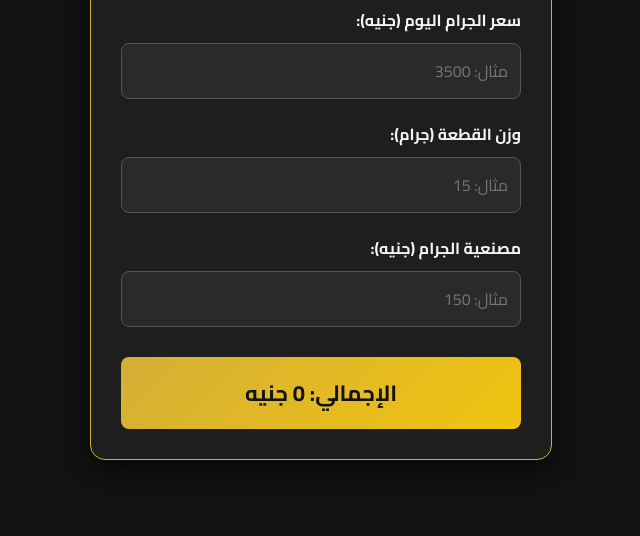
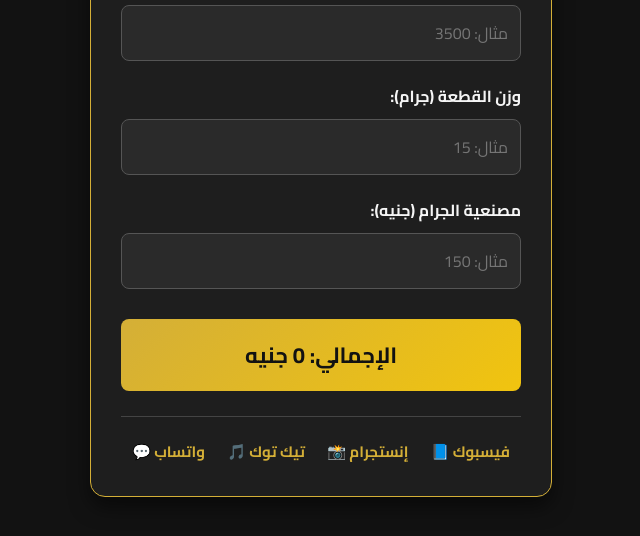
Before and after one commit to alquds-jewelry/gold-calculator, a plain HTML site: page index.html in a window 1280 px wide. Shown: the part 298-834 px from the top of the page, without its empty margins (319-959 px from the left). Drawn offline with Linux system fonts and the light colour scheme.

Commit message:
Update index.html

```diff
--- a/index.html
+++ b/index.html
@@ -61,6 +61,9 @@
             border-radius: 8px;
             margin-top: 10px;
         }
+    .social-links { margin-top: 25px; display: flex; justify-content: space-around; border-top: 1px solid #444; padding-top: 20px; }
+.social-links a { color: #d4af37; text-decoration: none; font-size: 15px; font-weight: bold; transition: 0.3s; }
+.social-links a:hover { color: #fff; }
     </style>
 </head>
 <body>
@@ -81,6 +84,12 @@
         <input type="number" id="makingCharge" placeholder="مثال: 150" oninput="calculate()">
 
         <div class="result">الإجمالي: <span id="total">0</span> جنيه</div>
+  <div class="social-links">
+    <a href="https://www.facebook.com/Elquds.Jewellery" target="_blank">فيسبوك 📘</a>
+    <a href="https://www.instagram.com/alquds_jewellery/" target="_blank">إنستجرام 📸</a>
+      <a href="https://www.tiktok.com/@alquds.jewellery?lang=en" target="_blank">تيك توك 🎵</a>
+    <a href="https://wa.me/message/I2TDRNXENKNTJ1" target="_blank">واتساب 💬</a>
+</div>
     </div>
 
     <script>
```
